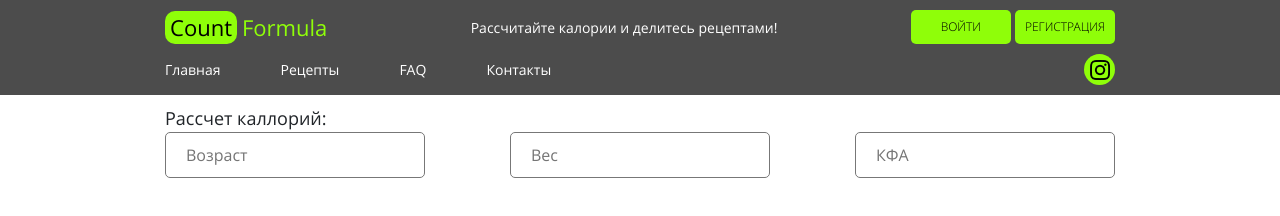
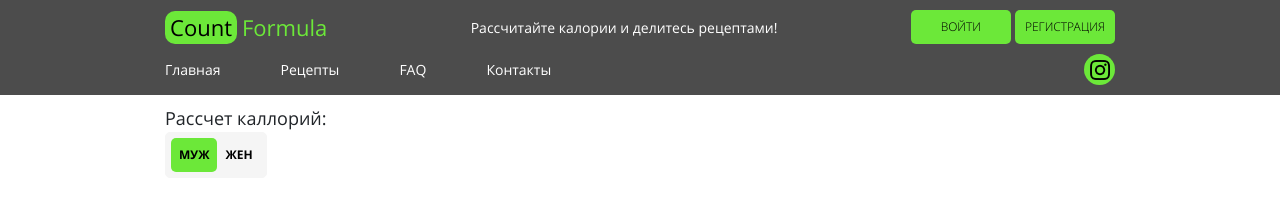
Before and after one commit to shikorin-jr/project, a website: page src/index.html in a window 1280 px wide. Drawn offline with Linux system fonts and the light colour scheme.

Commit message:
add buttons

```diff
--- a/src/index.html
+++ b/src/index.html
@@ -52,11 +52,14 @@
                 <div class="calc__calories">
                     <h2>Рассчет каллорий:</h2>
                     <form action="#" id="calories-form" class="ccal-form">
+                        <div class="btn-group">
+                            <button type="button" class="btn-group_active">Муж</button>
+                            <button type="button" class="btn-group_disabled">Жен</button>
+                        </div>
 
-
-                        <input name="age" type="text" placeholder="Возраст" required>
+                        <!-- <input name="age" type="text" placeholder="Возраст" required>
                         <input name="weight" type="text" placeholder="Вес" required>
-                        <input name="kfa" type="text" placeholder="КФА" required>
+                        <input name="kfa" type="text" placeholder="КФА" required> -->
                     </form>
                 </div>
             </div>
--- a/src/scss/base/_variables.scss
+++ b/src/scss/base/_variables.scss
@@ -1,2 +1,2 @@
-$main-color: #8ffe09;
+$main-color: #6ce839;
 $second-color: #4c4c4c;
--- a/src/scss/blocks/_buttons.scss
+++ b/src/scss/blocks/_buttons.scss
@@ -2,10 +2,10 @@
     border: none;
     background-color: $main-color;
     color: #000;
-    border-radius:5px;
     padding: 8px;
     text-transform: uppercase;
     font-weight: 300;
+    border-radius:5px;
     &_small{
         font-size: 12px;
         width: 100px;
@@ -13,5 +13,32 @@
     &:hover{
         background-color:rgba($main-color, $alpha: 0.8)
     }
-
+    &-group{
+        display: flex;
+        // border-radius: 20px;
+        overflow: hidden;
+        border: 1px solid #f5f5f5;
+        background-color: #f5f5f5;
+        padding: 5px;
+        border-radius: 5px;
+        button{
+            border: none;
+            padding: 8px;
+            text-transform: uppercase;
+            font-weight: 300;
+            font-size: 12px;
+            color: #000;
+            font-weight: 700;
+        }
+        &_disabled{
+            background-color: transparent;
+            &:hover{
+                background-color: #f5f5f5;
+            }
+        }
+        &_active{
+            background-color: $main-color ;
+            border-radius: 5px;
+        }
+    }
 }
--- a/src/scss/blocks/_forms.scss
+++ b/src/scss/blocks/_forms.scss
@@ -6,8 +6,4 @@
         padding: 10px 20px;
         border-radius: 5px;
     }
-
-
-
-
 }
```
Also changed, not shown: src/css/style.min.css.
